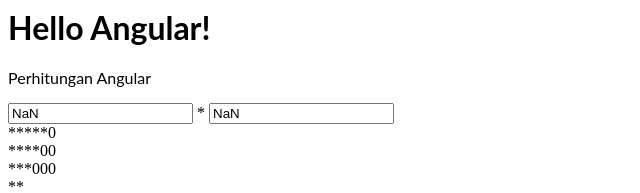
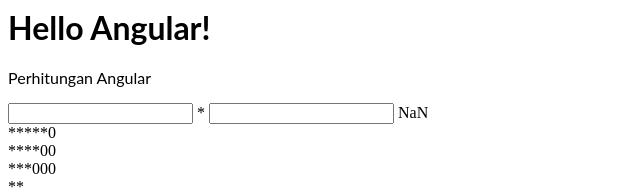
Before and after one commit to rangkeswaha/angular-cgbgj1, an Angular app: page / in a window 1280 px wide. Shown: the top 193 px of the page, without its empty margins (0-640 px from the left). Built offline with nearby package versions, Linux system fonts and the light colour scheme.

Commit message:
2 files modified

```diff
--- a/src/app/app.component.html
+++ b/src/app/app.component.html
@@ -3,11 +3,11 @@
   Perhitungan Angular
 </p>
 
-  <input [(ngModel)] = "angka1" type="text" id="txt1"/> *
-  <input [(ngModel)] = "angka2" type="text" id="txt1"/>
+  <input [(ngModel)] = "a" type="text" id="txt1"> *
+  <input [(ngModel)] = "b" type="text" id="txt2">
+  {{ a*b }}
 
-<ng-template
-  *ngIf ="angka4 == 0; then showBlock; else notShowBlock">
+<ng-template *ngIf ="angka4 % 2 == 0; then showBlock; else notShowBlock">
  </ng-template>
 
   <ng-template #showBlock>
--- a/src/app/app.component.ts
+++ b/src/app/app.component.ts
@@ -8,11 +8,20 @@ import { Component } from '@angular/core';
 export class AppComponent  {
   name = 'Angular';
 
+  // angka1 =(document.getElementById("txt1")as HTMLInputElement).valueAsNumber;
+  // angka2 =(document.getElementById("txt2")as HTMLInputElement).valueAsNumber;
+
   angka1 = parseInt("");
   angka2 = parseInt("");
 
   angka3 = Math.pow(this.angka1, this.angka2);
   angka4 = this.angka3 % 2;
+
+  ganjil(){
+    var hasil = Math.pow(this.angka1, this.angka2);
+    alert(hasil);
+  }
+
 
   polaB = ["***","****","*****","******","*******"];
   PolaA = ["*****0","****00","***000","**","*"];
```
